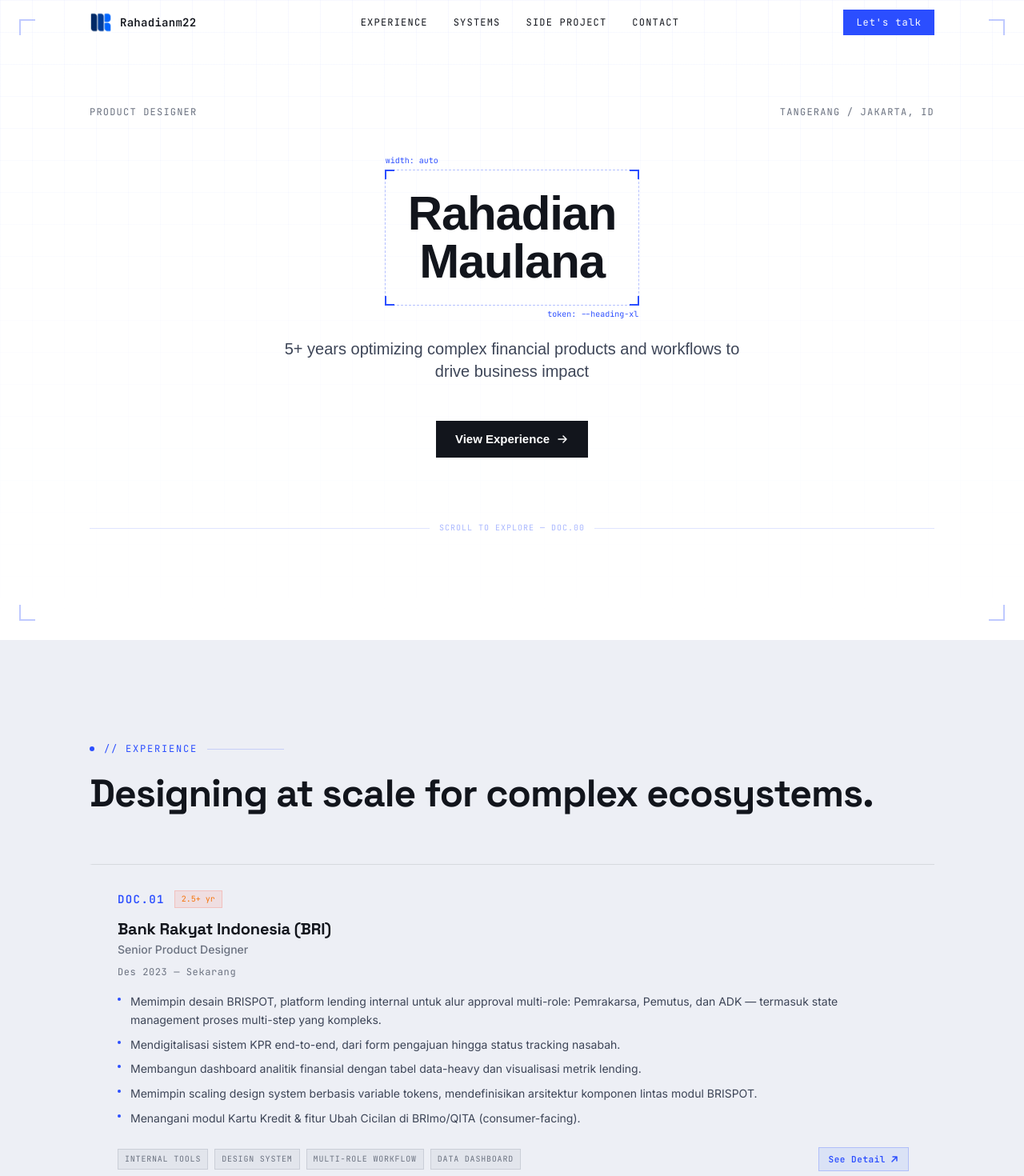
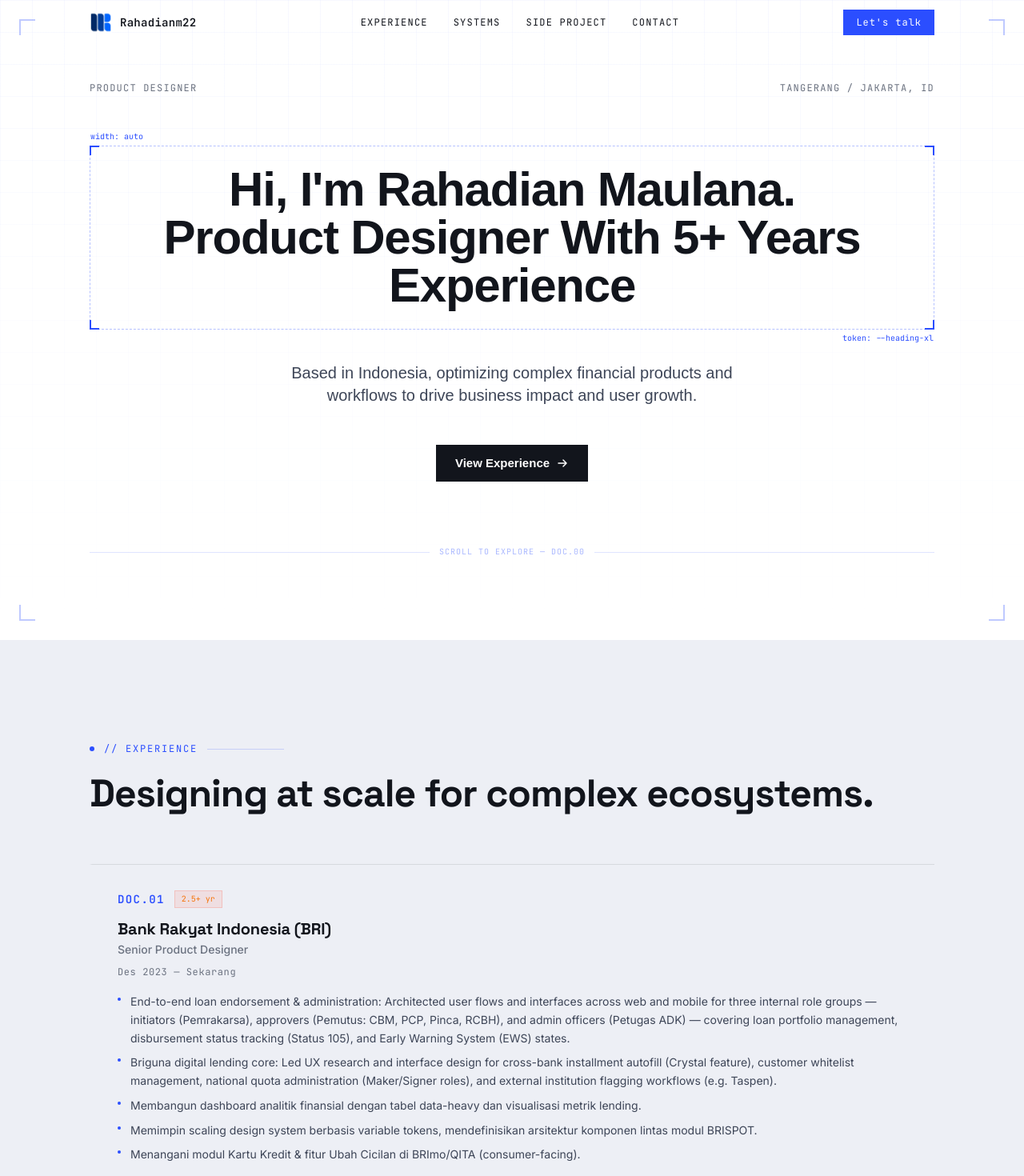
Before and after one commit to rahadianm22/New-Portfolio, a Next.js app: page / in a window 1280 px wide. Shown: the top 1470 px of the page at 80% size. Built offline with nearby package versions, Linux system fonts and the light colour scheme.

Commit message:
push semua

```diff
--- a/components/ExperienceSection.tsx
+++ b/components/ExperienceSection.tsx
@@ -36,8 +36,8 @@ const experiences: ExperienceEntry[] = [
     duration: "2.5+ yr",
     tags: ["Internal Tools", "Design System", "Multi-role Workflow", "Data Dashboard"],
     highlights: [
-      "Memimpin desain BRISPOT, platform lending internal untuk alur approval multi-role: Pemrakarsa, Pemutus, dan ADK — termasuk state management proses multi-step yang kompleks.",
-      "Mendigitalisasi sistem KPR end-to-end, dari form pengajuan hingga status tracking nasabah.",
+      "End-to-end loan endorsement & administration: Architected user flows and interfaces across web and mobile for three internal role groups — initiators (Pemrakarsa), approvers (Pemutus: CBM, PCP, Pinca, RCBH), and admin officers (Petugas ADK) — covering loan portfolio management, disbursement status tracking (Status 105), and Early Warning System (EWS) states.",
+      "Briguna digital lending core: Led UX research and interface design for cross-bank installment autofill (Crystal feature), customer whitelist management, national quota administration (Maker/Signer roles), and external institution flagging workflows (e.g. Taspen).",
       "Membangun dashboard analitik finansial dengan tabel data-heavy dan visualisasi metrik lending.",
       "Memimpin scaling design system berbasis variable tokens, mendefinisikan arsitektur komponen lintas modul BRISPOT.",
       "Menangani modul Kartu Kredit & fitur Ubah Cicilan di BRImo/QITA (consumer-facing).",
--- a/components/Hero.tsx
+++ b/components/Hero.tsx
@@ -104,9 +104,9 @@ export function Hero() {
                   letterSpacing: "-0.02em",
                 }}
               >
-                Rahadian
+                Hi, I'm Rahadian Maulana.
                 <br />
-                Maulana
+                Product Designer With 5+ Years Experience
               </h1>
             </div>
           </div>
@@ -120,7 +120,7 @@ export function Hero() {
               fontWeight: 400,
             }}
           >
-            5+ years optimizing complex financial products and workflows to drive business impact
+            Based in Indonesia, optimizing complex financial products and workflows to drive business impact and user growth.
           </p>
 
           {/* CTA Buttons */}
```
